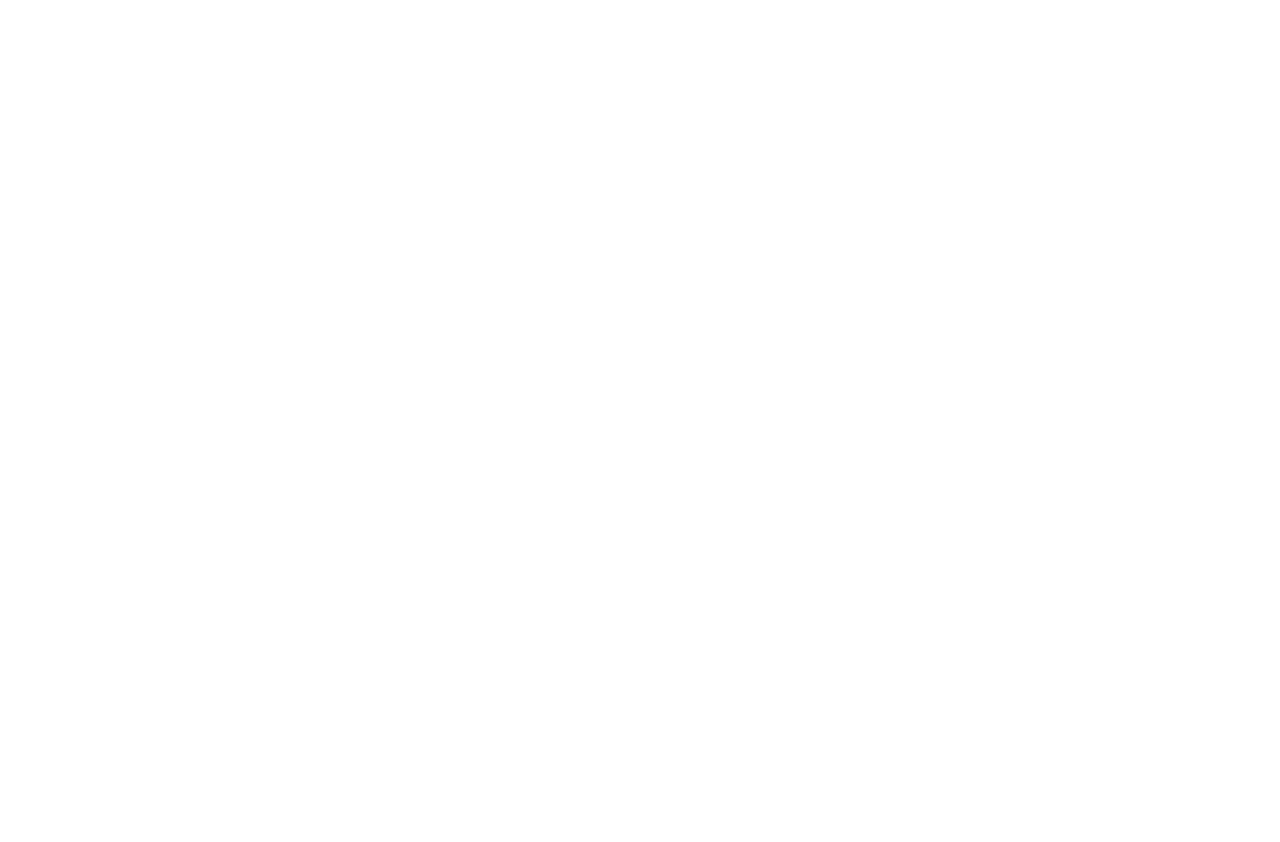
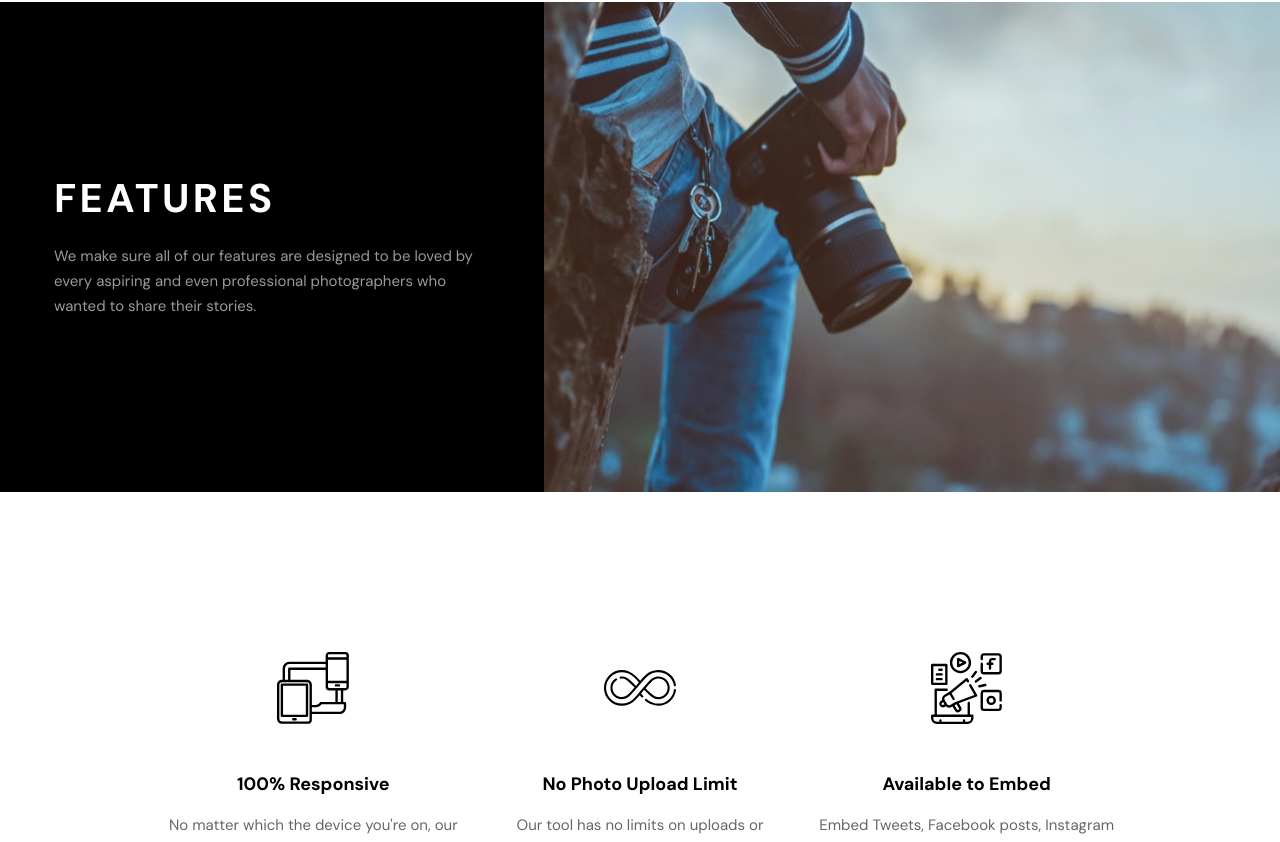
Before and after one commit to Inithar/Photosnap, a React (Vite) app: page /features in a window 1280 px wide. Before the commit this address had no page. Shown: the part 72-914 px from the top of the page. Before the commit the page ends 800 px from the top, so only its background shows below. Built offline with nearby package versions, Linux system fonts and the light colour scheme.

Commit message:
added header and features section to features page

```diff
--- a/src/App.tsx
+++ b/src/App.tsx
@@ -1,22 +1,22 @@
+import './scss/index.scss';
+
 import { BrowserRouter, Routes, Route } from 'react-router-dom';
 
 import Layout from './components/templates/Layout';
 import Home from './components/pages/Home';
 import Stories from './components/pages/Stories';
+import Features from './components/pages/Features';
 
-import './scss/index.scss';
-
-const App = () => {
-  return (
+const App = () => (
   <BrowserRouter>
     <Routes>
       <Route path="/" element={<Layout />}>
         <Route index element={<Home />} />
         <Route path="stories" element={<Stories />} />
+        <Route path="features" element={<Features />} />
       </Route>
     </Routes>
   </BrowserRouter>
 );
-};
 
 export default App;
--- a/src/components/organisms/InfoBox/index.tsx
+++ b/src/components/organisms/InfoBox/index.tsx
@@ -14,7 +14,7 @@
   alt: string;
   heading: string;
   text: string;
-  btnText: string;
+  btnText?: string;
 }
 
 const InfoBox = ({ theme = 'light', variant = 'right', src, alt, heading, text, btnText }: InfoBoxProps) => {
@@ -35,9 +35,11 @@
           {heading}
         </Heading>
         <Text theme={secondaryTheme}>{text}</Text>
-        <Button variant="arrow" theme={secondaryTheme}>
-          {btnText}
-        </Button>
+        {btnText && (
+          <Button variant="arrow" theme={secondaryTheme}>
+            {btnText}
+          </Button>
+        )}
       </div>
     </div>
   );
--- /dev/null
+++ b/src/components/pages/Features/Features.module.scss
@@ -0,0 +1,40 @@
+@use '../../../scss/mixins';
+
+@mixin gap($y, $x) {
+  margin: -$y -#{$x};
+
+  & > div {
+    padding: $y $x;
+  }
+}
+
+.wrapper {
+  box-shadow: 0px 4px 4px rgba(51, 51, 51, 0.04), 0px 4px 24px rgba(51, 51, 51, 0.24);
+}
+
+.features {
+  padding: 6.4rem 3.4rem;
+  @include gap(2.8rem, 0);
+
+  @include mixins.breakpoint('sm') {
+    @include gap(3.6rem, 1rem);
+
+    &_item > div > div {
+      display: flex;
+      align-items: center;
+      height: 7.2rem;
+    }
+  }
+
+  @include mixins.breakpoint('md') {
+    padding: 11.2rem 4rem;
+  }
+
+  @include mixins.breakpoint('lg') {
+    @include gap(5.2rem, 1.5rem);
+  }
+
+  @include mixins.breakpoint('xl') {
+    padding: 16rem 16.5rem;
+  }
+}
--- /dev/null
+++ b/src/components/pages/Features/index.tsx
@@ -0,0 +1,30 @@
+import styles from './Features.module.scss';
+import { header, features } from '../../../data/features.json';
+
+import Wrapper from '../../atoms/Wrapper';
+import Grid from '../../atoms/Grid';
+import FeatureBox from '../../molecules/FeatureBox';
+import InfoBox from '../../organisms/InfoBox';
+
+const Features = () => {
+  return (
+    <Wrapper className={styles.wrapper}>
+      <header>
+        <InfoBox {...header} theme="dark" />
+      </header>
+      <main>
+        <section>
+          <Grid container className={styles.features}>
+            {features.map(data => (
+              <Grid item xs={12} sm={6} lg={4} key={crypto.randomUUID()} className={styles.features_item}>
+                <FeatureBox {...data} />
+              </Grid>
+            ))}
+          </Grid>
+        </section>
+      </main>
+    </Wrapper>
+  );
+};
+
+export default Features;
--- a/src/components/pages/Stories/index.tsx
+++ b/src/components/pages/Stories/index.tsx
@@ -7,11 +7,12 @@
 import Heading from '../../atoms/Heading';
 import Text from '../../atoms/Text';
 import Button from '../../atoms/Button';
+import Grid from '../../atoms/Grid';
+import StoryCard from '../../molecules/StoryCard';
 
 const { src, heading, mainHeading, createdAt, createdBy, text, btnText } = header;
 
-const Stories = () => {
-  return (
+const Stories = () => (
   <Wrapper>
     <header className={styles.header}>
       <div className={styles.header_img}>
@@ -37,10 +38,15 @@
     </header>
 
     <main>
-
+      <Grid container>
+        {storyCards.map(data => (
+          <Grid item xs={12} sm={6} lg={3} key={crypto.randomUUID()}>
+            <StoryCard {...data} />
+          </Grid>
+        ))}
+      </Grid>
     </main>
   </Wrapper>
 );
-};
 
 export default Stories;
--- a/src/data/features.json
+++ b/src/data/features.json
@@ -1,4 +1,10 @@
 {
+  "header": {
+    "src": "./assets/features/desktop/hero.jpg",
+    "alt": "man with a camera",
+    "heading": "Features",
+    "text": "We make sure all of our features are designed to be loved by every aspiring and even professional photographers who wanted to share their stories."
+  },
   "features": [
     {
       "src": "./assets/features/desktop/responsive.svg",
```
Lines whose indentation alone changed are shown as unchanged.
